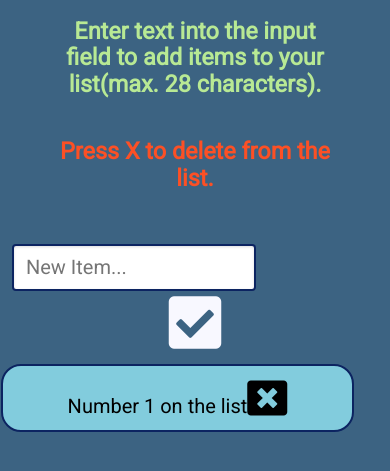
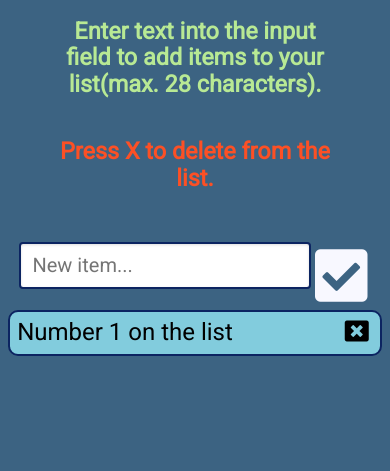
Before and after one commit to jponichter/to-do-list-maker, a plain HTML site: page js1/index.html in a window 390 px wide. Shown: the part 175-646 px from the top of the page. Drawn offline with nearby package versions, Linux system fonts and the light colour scheme.

Commit message:
Responsive list update

```diff
--- a/js1/css/style.css
+++ b/js1/css/style.css
@@ -31,16 +31,15 @@ h3 {
 
 .middle {
     text-align: center;
-    /*padding: 10px;*/
-    margin: 10px;
-    margin-top: 0px;
+    margin-bottom:0;
+    vertical-align:middle;
 }
 
 #input {
 }
 
     #input[type="text"] {
-        margin: 2px;
+        /*margin: 2px;*/
         border: 2px solid #0c2461;
         outline: none;
     }
@@ -48,18 +47,30 @@ h3 {
 
 #btn{
     padding:0;
+    margin:4px;
 }
 
 .to-do {
-    text-align: center;
     background: #82ccdd;
     border: 2px solid #0c2461;
-    border-radius: 20px;
-    padding: 12px;
-    margin: 1px;
+    border-radius: 10px;
+    padding: 7px;
+    margin: auto;
+    text-align: left;
+    font-size: 24px;
 }
 
-.to-do
+    .to-do i {
+        font-size: 24px;
+
+    }
+
+    .to-do button{
+        float:right;
+        padding-right:4px;;
+    }
+
+
 
 .center {
     justify-content: center;
@@ -73,11 +84,15 @@ h3 {
 }
 
     .new:hover {
-        color: #b8e994;
+        color: rgb(255, 255, 255, 0.6);
     }
 
 .delete {
-    background: #82ccdd;
+    background: none;
     border: none;
     padding:0;
 }
+
+.pure-menu{
+    text-align:center;
+}
--- a/js1/index.html
+++ b/js1/index.html
@@ -7,6 +7,7 @@
     <link href="https://cdnjs.cloudflare.com/ajax/libs/font-awesome/5.8.2/css/all.min.css" rel="stylesheet" />
     <link href="https://fonts.googleapis.com/css?family=Roboto&display=swap" rel="stylesheet">
     <link rel="stylesheet" href="https://unpkg.com/purecss@1.0.0/build/pure-min.css" integrity="sha384-nn4HPE8lTHyVtfCBi5yW9d20FjT8BJwUXyWZT9InLYax14RDjBj46LmSztkmNP9w" crossorigin="anonymous">
+    <link rel="stylesheet" href="https://unpkg.com/purecss@1.0.0/build/grids-responsive-min.css">
     <link rel="stylesheet" type="text/css" href="css/style.css">
 </head>
 <body>
@@ -19,25 +20,26 @@
                 <h3>Press X to delete from the list.</h3>
             </div>
         </div>
-        <div class="middle pure-g center">
-            <div class="pure-u-1">
-                <div class="pure-form">
-                    <input type="text" placeholder="New Item..." id="input" class="pure-input-2-3" />
+        <div class="pure-form middle">
+            <div class="pure-g center">
+                <div class="pure-u-3-4">
+                    <input id="input" type="text" placeholder="New item..." class="pure-u-1"/>
+
+                </div>
+                <div class="pure-u-1-20">
                     <button id="btn" class="pure-button"><i class="fas fa-check-square fa-3x new"></i></button>
                 </div>
-
             </div>
         </div>
-        <div id="list" class="pure-g center">
+        <div class="pure-menu">
+            <ul id="list" class="pure-menu-list pure-u-23-24 pure-u-md-1-2">
 
-            <div class="pure-u-20-24 to-do">Number 1 on the list<button class="delete" onclick="return this.parentNode.remove();"><i class="fas fa-window-close fa-2x"></i></button></div>
+                <li class="pure-menu-item to-do">Number 1 on the list<button class="delete" onclick="return this.parentNode.remove();"><i class="fas fa-window-close fa-2x"></i></button></li>
 
+            </ul>
         </div>
 
-    </div>
 
-
-
-    <script src="js/main.js"></script>
+        <script src="js/main.js"></script>
 </body>
 </html>
--- a/js1/js/main.js
+++ b/js1/js/main.js
@@ -2,9 +2,8 @@
 function point() {
     let valueOfInput = document.getElementById("input").value;
     let path = document.getElementById('list');
-    let id = document.getElementsByClassName('to-do').length + 1;
-    path.innerHTML += '<div id="div' + id + '\" class="pure-u-20-24 to-do">' + valueOfInput +
-    '<button class="delete" onclick=\"return this.parentNode.remove();\"><i class=\"fas fa-window-close fa-2x\"></i></button></div>';
+    path.innerHTML += '<li id="div' + '\" class="to-do">' + valueOfInput +
+    '<button class="delete" onclick=\"return this.parentNode.remove();\"><i class=\"fas fa-window-close fa-2x\"></i></button></li>';
     document.getElementById("input").value = '';
 }
 
```
